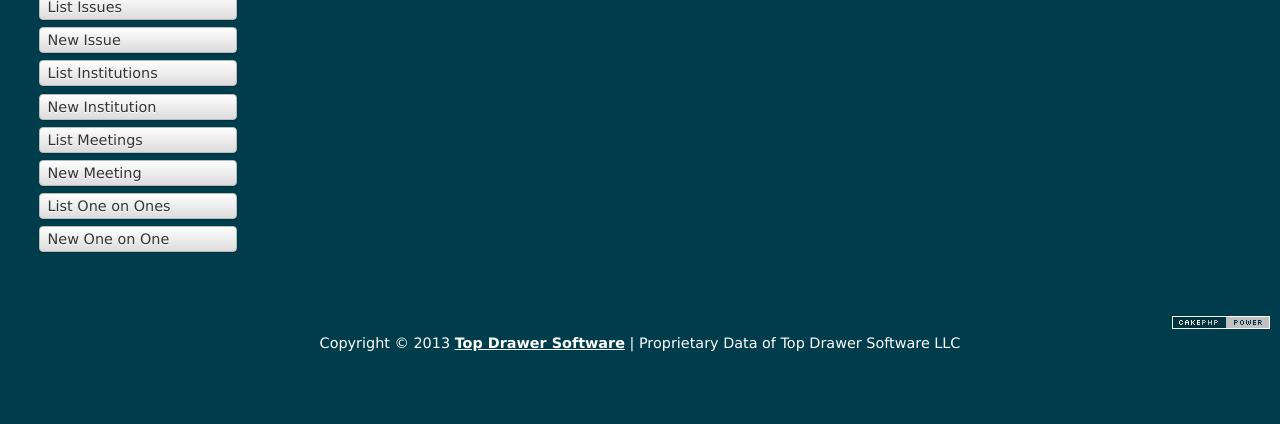
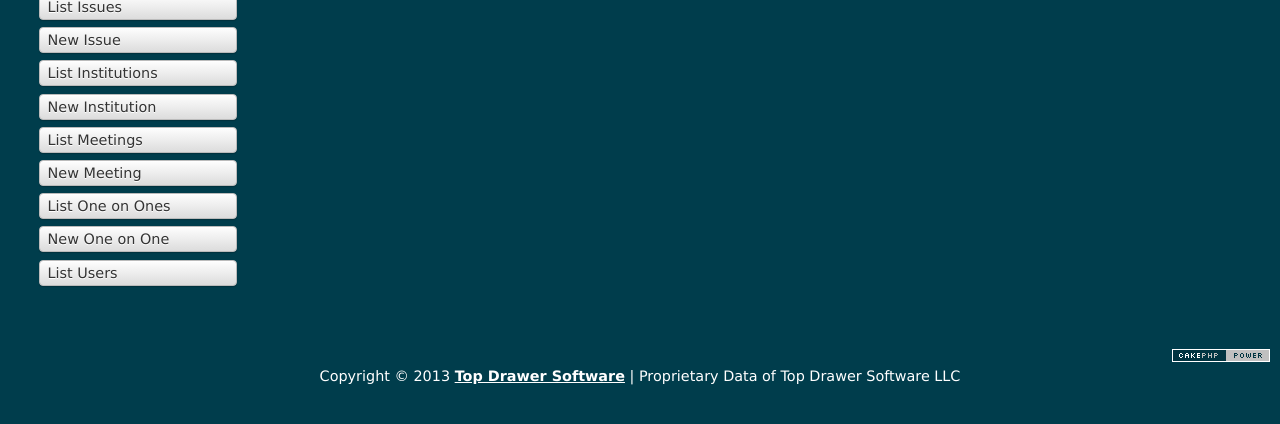
Before and after one commit to topdsoft/amos, a CakePHP app: the page made by app/View/Elements/menu.ctp in a window 1280 px wide. Shown: the part 244-668 px from the top of the page. Run offline with PHP 8.4 and a stand-in for CakePHP, Linux system fonts and the light colour scheme; the template is opened without the code that fills it, so the values that code supplies are empty; some libraries are stand-ins or nearby versions.

Commit message:
add users list to menu

```diff
--- a/app/View/Elements/menu.ctp
+++ b/app/View/Elements/menu.ctp
@@ -12,5 +12,6 @@
 		<li><?php echo $this->Html->link(__('New Meeting'), array('controller' => 'meetings', 'action' => 'add')); ?> </li>
 		<li><?php echo $this->Html->link(__('List One on Ones'), array('controller' => 'oneonones', 'action' => 'index')); ?> </li>
 		<li><?php echo $this->Html->link(__('New One on One'), array('controller' => 'oneonones', 'action' => 'add')); ?> </li>
+		<li><?php echo $this->Html->link(__('List Users'), array('controller' => 'users', 'action' => 'index')); ?> </li>
 	</ul>
 </div>
```
